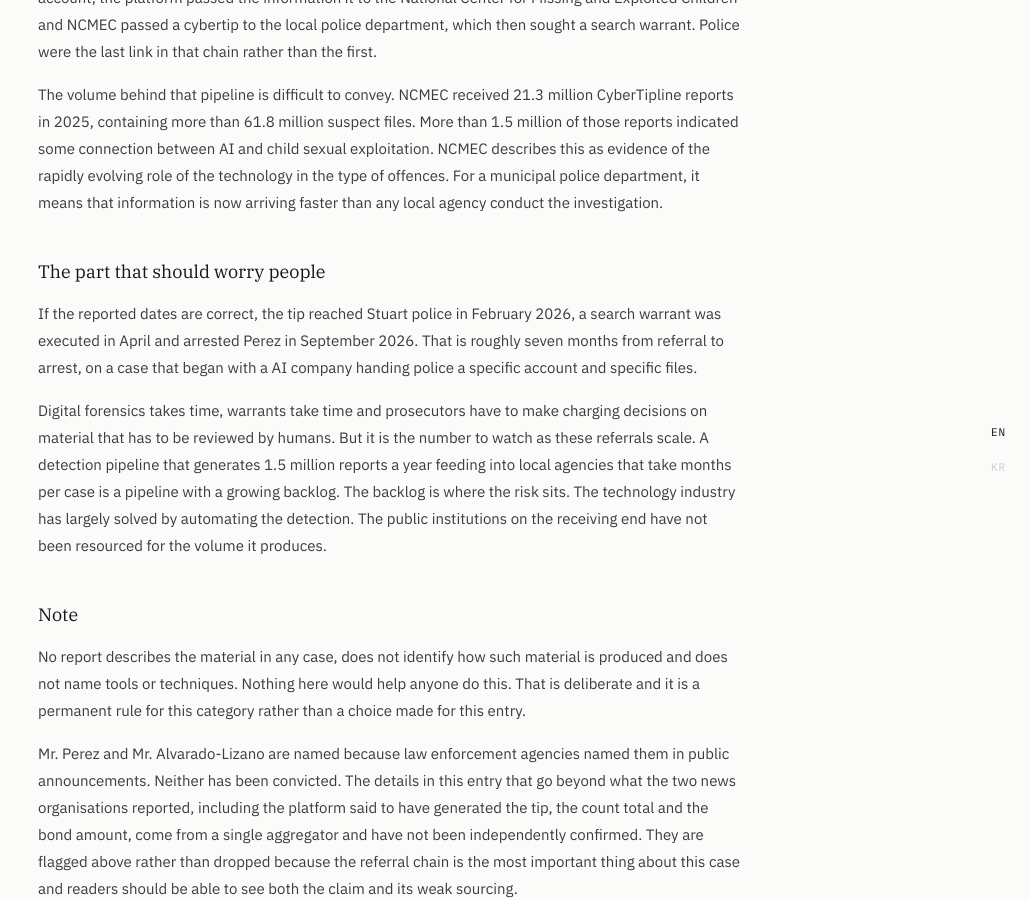
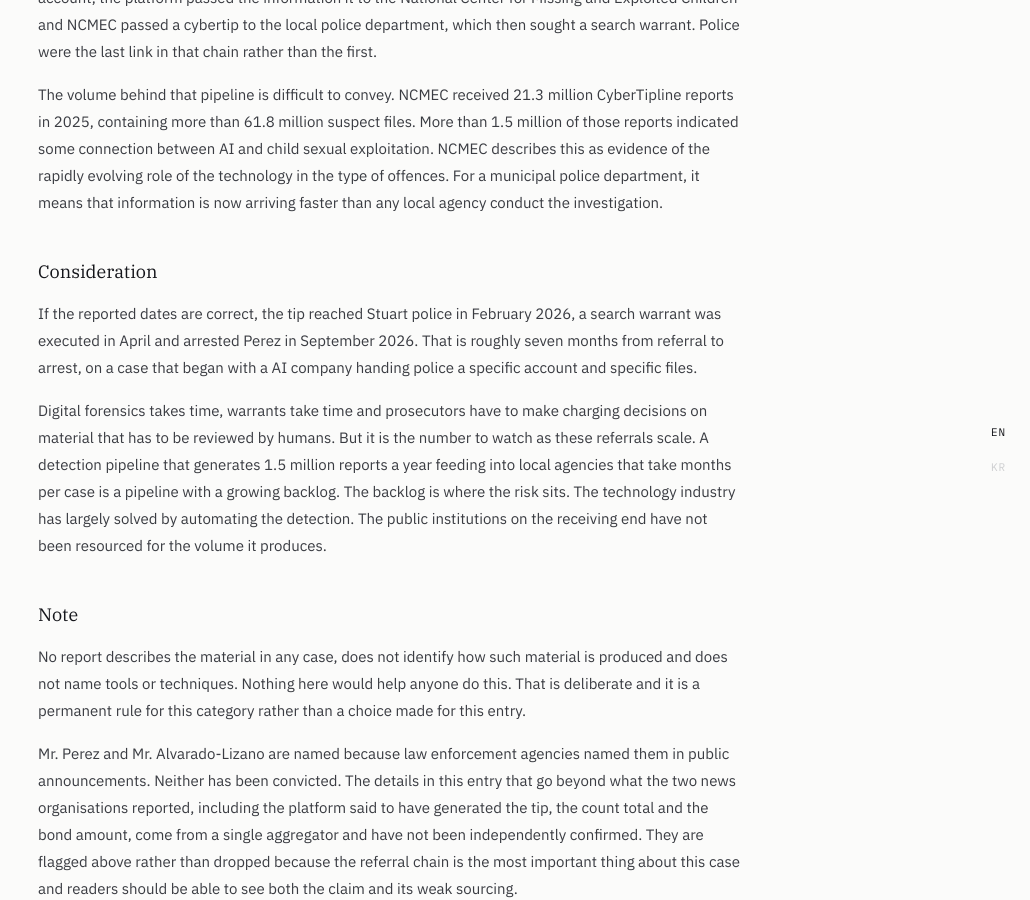
Before and after one commit to maestro-hong/maestro-hong.github.io, a Jekyll site: the page built from _entries/stuart-generated-charge.md, in a window 1280 px wide and 900 px high, scrolled down 1833 px. Shown: the whole window, without its empty margins (250-1280 px from the left). Built offline with Jekyll 4.4.1, drawn with Linux system fonts in a browser that asks for light colours.

Commit message:
Modify info

```diff
--- a/_entries/stuart-generated-charge.md
+++ b/_entries/stuart-generated-charge.md
@@ -88,7 +88,7 @@
 
 The volume behind that pipeline is difficult to convey. NCMEC received 21.3 million CyberTipline reports in 2025, containing more than 61.8 million suspect files. More than 1.5 million of those reports indicated some connection between AI and child sexual exploitation. NCMEC describes this as evidence of the rapidly evolving role of the technology in the type of offences. For a municipal police department, it means that information is now arriving faster than any local agency conduct the investigation.
 
-## The part that should worry people
+## Consideration
 
 If the reported dates are correct, the tip reached Stuart police in February 2026, a search warrant was executed in April and arrested Perez in September 2026. That is roughly seven months from referral to arrest, on a case that began with a AI company handing police a specific account and specific files.
 
```
